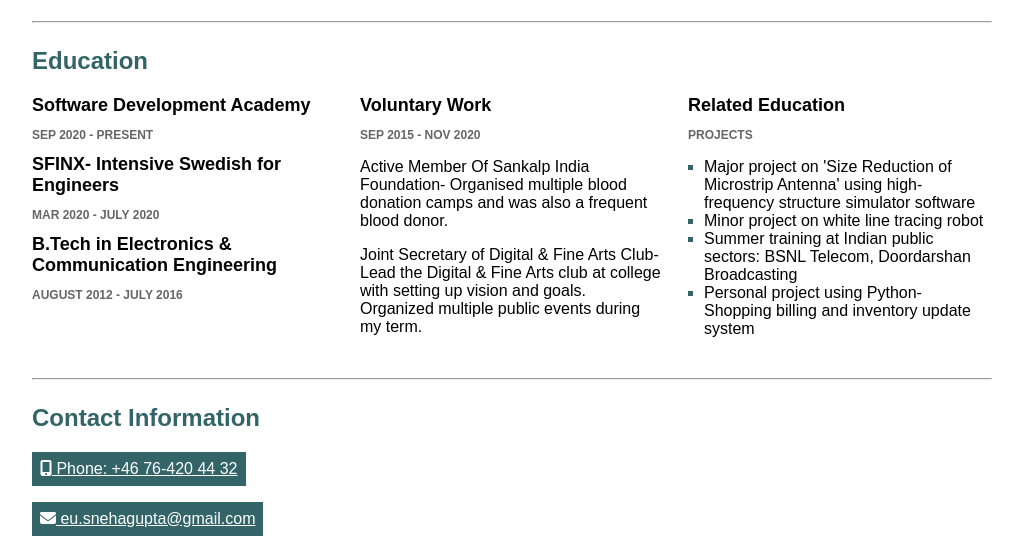
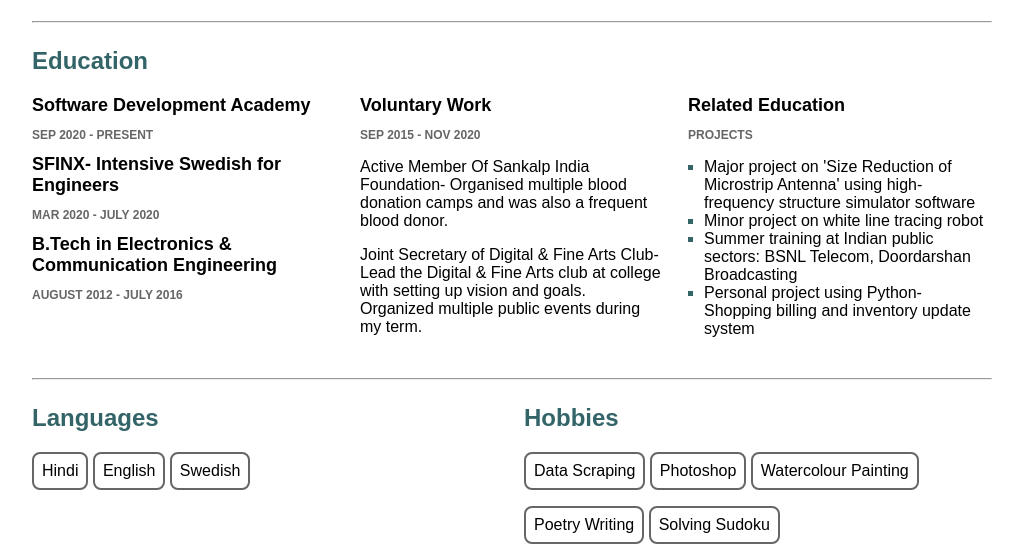
Before and after one commit to eu-snehagupta/CurriculumVitae, a plain HTML site: page public/index.html in a window 1280 px wide. Shown: the part 458-1004 px from the top of the page, without its empty margins (128-1151 px from the left). Drawn offline with Linux system fonts and the light colour scheme.

Commit message:
add language and hobby section

```diff
--- a/public/css/content.css
+++ b/public/css/content.css
@@ -15,6 +15,13 @@
 .content .project-list span {
   color: black;
 }
+.content .parallelgrid span {
+  display: inline-block;
+  border-radius: 8px;
+  border: 2px solid var(--color-gray);
+  margin-bottom: var(--space-medium);
+  padding: var(--space-small);
+}
 
 /* Tablets */
 @media (min-width: 550px) {
@@ -24,7 +31,13 @@
     column-gap: var(--space-medium);
   }
 }
-
+@media (min-width: 550px) {
+  .content .parallelgrid{
+    display: grid;
+    grid-template-columns: 1fr 1fr;
+    column-gap: var(--space-big);
+  }
+}
 /* Desktop */
 @media (min-width: 750px) {
   .content .grid {
--- a/public/index.html
+++ b/public/index.html
@@ -84,6 +84,25 @@
             </div>
         </section>
         <hr/>
+        <section class="content other-information">
+            <div class="parallelgrid">
+                <article>
+                    <h2>Languages</h2>
+                    <span>Hindi</span>
+                    <span>English</span>
+                    <span>Swedish</span>
+                </article>
+                <article>
+                    <h2>Hobbies</h2>
+                    <span>Data Scraping</span>
+                    <span>Photoshop</span>
+                    <span>Watercolour Painting</span>
+                    <span>Poetry Writing</span>
+                    <span>Solving Sudoku</span>
+                </article>
+            </div>
+        </section>
+        <hr/>
         <footer class="contact">
             <h2>Contact Information</h2>
             <ul class="contact-list">
```
